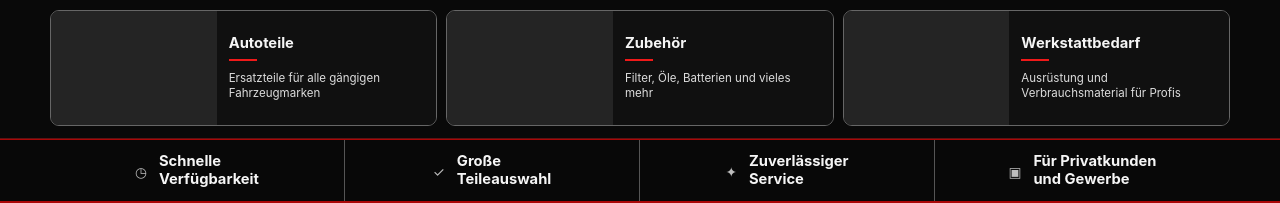
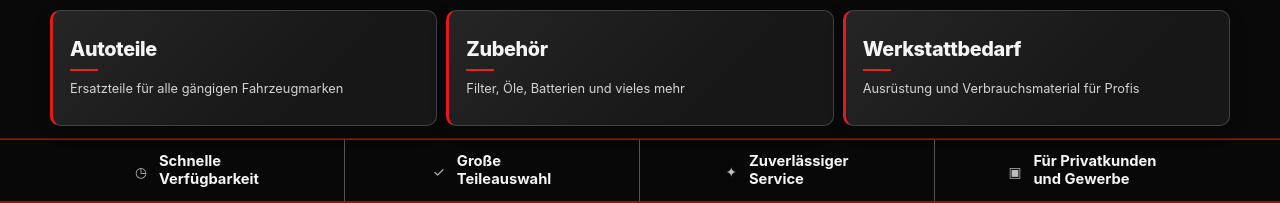
Before and after one commit to josicimi-maker/eth-express-website, a plain HTML site: page index.html in a window 1280 px wide. Shown: the part 431-634 px from the top of the page. Drawn offline with Linux system fonts and the light colour scheme.

Commit message:
Preview refined dark gray product cards with red edge and stronger typography

```diff
--- a/index.html
+++ b/index.html
@@ -534,6 +534,15 @@ header .nav-logo{filter:none!important;mix-blend-mode:normal!important;backgroun
 .service-tiles .service-tile .tile-photo.brake::after{background-position:0% 0%!important}
 .service-tiles .service-tile .tile-photo.filters::after{background-position:0% 100%!important}
 .service-tiles .service-tile .tile-photo.tools::after{background-position:100% 100%!important}
+
+/* Refined typography-only product cards, no images or decorative icons. */
+.service-tiles .service-tile{display:flex!important;align-items:stretch!important;position:relative!important;grid-template-columns:none!important;overflow:hidden!important;border:1px solid #414141!important;border-left:3px solid #e31a1a!important;border-radius:10px!important;background:linear-gradient(135deg,#252525 0%,#171717 70%)!important;box-shadow:0 5px 18px rgba(0,0,0,.16)!important}
+.service-tiles .service-tile .tile-photo,.service-tiles .service-tile .tile-photo::before,.service-tiles .service-tile .tile-photo::after{display:none!important;content:none!important}
+.service-tiles .service-tile .tile-copy{display:flex!important;flex-direction:column!important;justify-content:center!important;align-items:flex-start!important;width:100%!important;min-width:0!important;padding:14px 17px!important;background:transparent!important;overflow:hidden!important}
+.service-tiles .service-tile .tile-copy h3{font-size:clamp(15px,1.55vw,21px)!important;font-weight:800!important;letter-spacing:-.35px!important;line-height:1.15!important;hyphens:none!important}
+.service-tiles .service-tile .tile-copy .accent{height:2px!important;width:28px!important;margin:9px 0!important;background:#ed2020!important}
+.service-tiles .service-tile .tile-copy p{font-size:clamp(11px,1vw,14px)!important;line-height:1.4!important;color:#d4d4d4!important}
+@media(max-width:900px){.service-tiles .service-tile{height:92px!important;min-height:92px!important;border-left-width:3px!important}.service-tiles .service-tile .tile-copy{padding:8px 8px!important}.service-tiles .service-tile .tile-copy h3{font-size:clamp(10px,2.2vw,15px)!important;letter-spacing:-.25px!important}.service-tiles .service-tile .tile-copy .accent{width:20px!important;margin:6px 0!important}.service-tiles .service-tile .tile-copy p{font-size:clamp(8px,1.6vw,11px)!important;line-height:1.3!important}}
 </style>
 </head>
 
```
